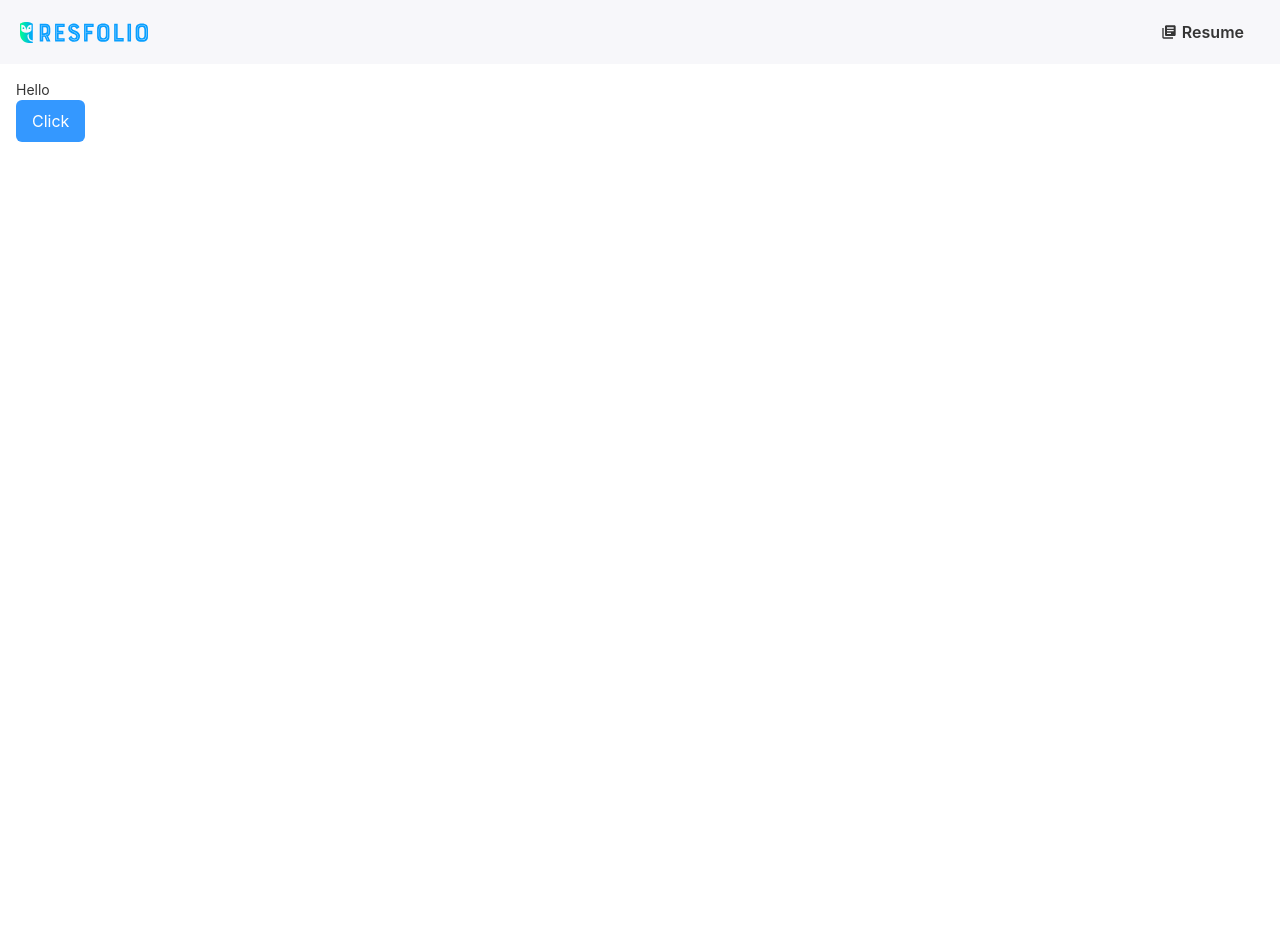
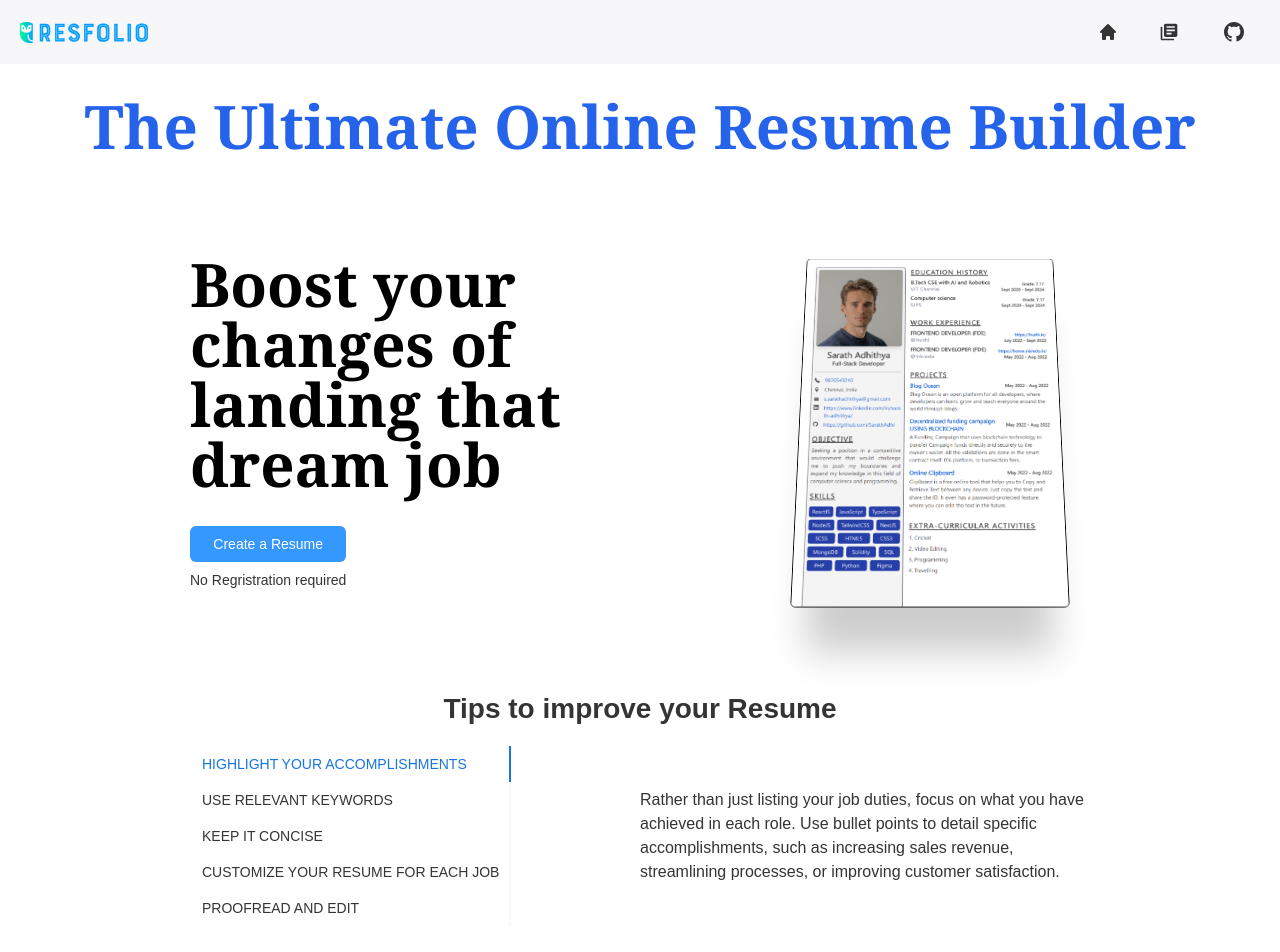
Before and after one commit to SarathAdhi/Resfolio-Resume-Generator, a Next.js app: page / in a window 1280 px wide. Shown: the top 952 px of the page. Before the commit the page ends 800 px from the top, so only its background shows below. Built offline with nearby package versions, Linux system fonts and the light colour scheme.

Commit message:
footer & home hero section

```diff
--- /dev/null
+++ b/src/common/components/Footer/index.tsx
@@ -0,0 +1,37 @@
+import Link from "next/link";
+import React from "react";
+import { Footer as _Footer } from "rsuite";
+
+const Footer = () => {
+  return (
+    <_Footer className="w-full bg-[#111] text-white space-y-4">
+      <div className="p-4 grid justify-center sm:justify-start sm:grid-cols-3 gap-8">
+        <img className="w-40" src="/logo.svg" />
+
+        <div className="flex flex-col items-center text-center sm:items-start sm:text-left gap-2">
+          <h5>Links</h5>
+
+          <div className="grid">
+            <Link href="/">Home</Link>
+            <Link href="/resume">Resume</Link>
+            <Link href="https://github.com/SarathAdhi/Resfolio-Resume-Generator">
+              GitHub
+            </Link>
+          </div>
+        </div>
+
+        <div className="flex flex-col items-center text-center sm:items-start sm:text-left gap-2">
+          <h5>Contributor</h5>
+
+          <Link href="https://github.com/SarathAdhi">Sarath Adhithya</Link>
+        </div>
+      </div>
+
+      <div className="p-2 bg-black">
+        <p className="text-center">Copyright © 2023 Resfolio Resume Builder</p>
+      </div>
+    </_Footer>
+  );
+};
+
+export default Footer;
--- a/src/common/components/NavBar/index.tsx
+++ b/src/common/components/NavBar/index.tsx
@@ -1,34 +1,110 @@
 import React from "react";
-import { Navbar as RSNavbar, Nav } from "rsuite";
+import { Navbar as RSNavbar, Nav, Header, Tooltip, Whisper } from "rsuite";
 import Link from "next/link";
 import { MdLibraryBooks } from "react-icons/md";
+import { BsGithub } from "react-icons/bs";
+import { HiHome } from "react-icons/hi";
 
 type Props = {
   ActionComponent?: React.ReactNode;
 };
 
+const pages = [
+  {
+    name: "Home",
+    href: "/",
+    Icon: HiHome,
+  },
+  {
+    name: "Resume Builder",
+    href: "/resume",
+    Icon: MdLibraryBooks,
+  },
+];
+
 const Navbar: React.FC<Props> = ({ ActionComponent }) => {
   return (
-    <RSNavbar className="z-50 sticky top-0 flex items-center justify-center gap-4 w-full">
-      <div className="max-w-full w-[1536px] p-1">
+    <Header className="w-full z-50 sticky top-0">
+      <RSNavbar className="flex items-center justify-center gap-4 w-full">
+        <div className="max-w-full w-[1536px] sm:p-1 flex items-center">
           <RSNavbar.Brand as={Link} href="/" className="!px-0">
-          <img src="/logo.svg" className="w-32" />
+            <img src="/logo.svg" className="w-20 mt-1 sm:mt-0 sm:w-32" />
           </RSNavbar.Brand>
 
-        <Nav className="!text-base !font-semibold flex items-center" pullRight>
+          <div className="flex-1" />
+
+          <Nav
+            className="!text-base !font-semibold flex items-center gap-1"
+            pullRight
+          >
+            {pages.map(({ Icon, name, href }) => (
+              <Whisper
+                key={name}
+                placement="bottom"
+                speaker={<Tooltip>{name}</Tooltip>}
+              >
                 <Nav.Item
-            className="!rounded-md"
+                  className="!hidden sm:!flex"
                   as={Link}
-            href="/resume"
-            icon={<MdLibraryBooks />}
+                  href={href}
+                  icon={<Icon size={20} />}
                 >
-            Resume
+                  {/* {name} */}
+                </Nav.Item>
+              </Whisper>
+            ))}
+
+            <Nav.Menu
+              title="More"
+              placement="bottomEnd"
+              className="!p-0 sm:!hidden !text-sm"
+            >
+              <div className="space-y-2 p-2">
+                {pages.map(({ Icon, name, href }) => (
+                  <Nav.Item
+                    key={name}
+                    as={Link}
+                    className="!p-2 !rounded-md !w-full !flex items-center gap-2"
+                    href={href}
+                    icon={<Icon size={20} />}
+                  >
+                    {name}
+                  </Nav.Item>
+                ))}
+
+                <Nav.Item
+                  as={Link}
+                  className="!p-2 !rounded-md !w-full !flex items-center gap-2"
+                  href="https://github.com/SarathAdhi/Resfolio-Resume-Generator"
+                  target="_blank"
+                  icon={<BsGithub size={20} />}
+                >
+                  GitHub
                 </Nav.Item>
 
                 {ActionComponent}
+              </div>
+            </Nav.Menu>
+
+            <div className="!hidden sm:!flex">{ActionComponent}</div>
+
+            <Whisper
+              placement="bottom"
+              speaker={<Tooltip>Star on GitHub</Tooltip>}
+            >
+              <Nav.Item
+                as={Link}
+                className="!hidden sm:!flex"
+                href="https://github.com/SarathAdhi/Resfolio-Resume-Generator"
+                target="_blank"
+              >
+                <BsGithub size={20} />
+              </Nav.Item>
+            </Whisper>
           </Nav>
         </div>
       </RSNavbar>
+    </Header>
   );
 };
 
--- a/src/common/layouts/PageLayout.tsx
+++ b/src/common/layouts/PageLayout.tsx
@@ -2,6 +2,8 @@ import React from "react";
 import NavBar from "@components/NavBar";
 import clsx from "clsx";
 import { Component } from "types/component";
+import { Container, Content } from "rsuite";
+import Footer from "@components/Footer";
 
 type Props = {
   ActionComponent?: React.ReactNode;
@@ -14,13 +16,17 @@ const PageLayout: React.FC<Props> = ({
 }) => {
   return (
     <>
-      <main className="flex flex-col items-center min-h-screen">
+      <Container className="flex flex-col items-center gap-8 min-h-screen">
         <NavBar ActionComponent={ActionComponent} />
 
-        <div className={clsx("p-4 max-w-full w-[1536px]", className)}>
+        <Content
+          className={clsx("p-2 sm:p-4 !pt-0 max-w-full w-[1536px]", className)}
+        >
           {children}
-        </div>
-      </main>
+        </Content>
+
+        <Footer />
+      </Container>
     </>
   );
 };
--- /dev/null
+++ b/src/modules/Home/ResumeTips.tsx
@@ -0,0 +1,73 @@
+import React from "react";
+import { Nav } from "rsuite";
+
+const tips = [
+  {
+    title: "Highlight your accomplishments",
+    description:
+      "Rather than just listing your job duties, focus on what you have achieved in each role. Use bullet points to detail specific accomplishments, such as increasing sales revenue, streamlining processes, or improving customer satisfaction.",
+  },
+  {
+    title: "Use relevant keywords",
+    description:
+      "Many companies use Applicant Tracking Systems (ATS) to scan resumes for keywords that match the job description. Make sure to include relevant keywords throughout your resume, but don't overdo it. Your resume should still be easy to read and understandable.",
+  },
+  {
+    title: "Keep it concise",
+    description:
+      "Your resume should be no more than two pages long, so prioritize your most relevant experience and qualifications. Use bullet points and concise language to make your resume easy to scan.",
+  },
+  {
+    title: "Customize your resume for each job",
+    description:
+      "Tailor your resume to the specific job you're applying for. Use the job description to identify the skills and qualifications that the employer is looking for, and make sure to highlight those in your resume.",
+  },
+  {
+    title: "Proofread and edit",
+    description:
+      "Spelling and grammatical errors can make a bad impression on potential employers. Make sure to proofread your resume carefully and have someone else review it as well.",
+  },
+];
+
+const ResumeTips = () => {
+  const [active, setActive] = React.useState(tips[0].title);
+
+  return (
+    <div className="w-full grid gap-4">
+      <h3 className="text-center">Tips to improve your Resume</h3>
+
+      <div className="flex flex-col md:flex-row items-center  justify-between gap-8">
+        <Nav
+          appearance="subtle"
+          vertical
+          activeKey={active}
+          onSelect={setActive}
+        >
+          {tips.map((tip) => (
+            <Nav.Item
+              className="uppercase"
+              key={tip.title}
+              eventKey={tip.title}
+            >
+              {tip.title}
+            </Nav.Item>
+          ))}
+        </Nav>
+
+        {tips.map(
+          (tip) =>
+            tip.title === active && (
+              <div
+                className="md:w-[450px] text-center md:text-left flex flex-col gap-2"
+                key={tip.title}
+              >
+                <p>{tip.description}</p>
+              </div>
+            )
+        )}
+      </div>
+    </div>
+  );
+};
+
+export default ResumeTips;
--- a/src/modules/Resume/Templates/Template_1.tsx
+++ b/src/modules/Resume/Templates/Template_1.tsx
@@ -27,8 +27,11 @@ const Template_1 = () => {
   } = formValues;
 
   return (
-    <div id="template-1" className="text-black h-full flex gap-4">
-      <div className="w-72 flex-shrink-0 h-full p-2 flex-c gap-4 bg-[#f4f4f4] rounded-t-lg border-2 border-gray-500 border-b-0">
+    <div
+      id="template-1"
+      className="p-8 !pb-0 text-black min-h-screen grid grid-cols-8 gap-4"
+    >
+      <div className="col-span-3 flex-shrink-0 h-full p-2 flex-c gap-4 bg-[#f4f4f4] rounded-t-lg border-2 border-gray-500 border-b-0">
         {image && <img src={image} className="shadow-lg rounded-md" />}
 
         <div className="-mt-2 flex-c">
@@ -72,7 +75,7 @@ const Template_1 = () => {
             <p className="flex-cr !items-start gap-4 ">
               <BsLinkedin />
 
-              <Link href={linkedin} className="-mt-0.5 break-all">
+              <Link href={linkedin} className="-mt-1 break-all">
                 {linkedin}
               </Link>
             </p>
@@ -82,7 +85,7 @@ const Template_1 = () => {
             <p className="flex-cr !items-start gap-4 ">
               <BsGithub />
 
-              <Link href={github} className="-mt-0.5 break-all">
+              <Link href={github} className="-mt-1 break-all">
                 {github}
               </Link>
             </p>
@@ -111,7 +114,7 @@ const Template_1 = () => {
         </div>
       </div>
 
-      <div className="w-full flex flex-col gap-8">
+      <div className="col-span-5 w-full flex flex-col gap-8">
         <div className="grid gap-2">
           <h4 className="title">Education History</h4>
 
@@ -120,7 +123,7 @@ const Template_1 = () => {
               <div key={index} className="flex items-end justify-between">
                 <div>
                   <h5>{edu.e_degree}</h5>
-                  <h6 className="tracking-wider text-base text-gray-400">
+                  <h6 className="tracking-wider text-base text-gray-500">
                     {edu.e_college}
                   </h6>
                 </div>
@@ -145,7 +148,7 @@ const Template_1 = () => {
               <div key={index} className="flex items-end justify-between gap-4">
                 <div>
                   <h5>{w.w_role}</h5>
-                  <h6 className="tracking-wider text-base text-gray-400">
+                  <h6 className="tracking-wider text-base text-gray-500">
                     @{w.w_company}
                   </h6>
                 </div>
--- a/src/modules/Resume/Templates/Template_2.tsx
+++ b/src/modules/Resume/Templates/Template_2.tsx
@@ -29,7 +29,7 @@ const Template_2 = () => {
   return (
     <div
       id="template-2"
-      className="text-black h-full flex flex-col items-center gap-4"
+      className="p-8 text-black h-full flex flex-col items-center gap-4"
     >
       <div className="w-full flex items-center justify-between gap-4">
         {image && <img src={image} className="w-36 shadow-lg rounded-full" />}
--- a/src/modules/Resume/components/Templates.tsx
+++ b/src/modules/Resume/components/Templates.tsx
@@ -8,7 +8,7 @@ const Templates = () => {
   const { setTemplate, activeTemplate } = useStore();
 
   return (
-    <div className="grid grid-cols-2 gap-4">
+    <div className="grid grid-cols-3 gap-4">
       {_Templates.map((Component, index) => {
         const compName = `template-${index + 1}`;
 
--- a/src/pages/index.tsx
+++ b/src/pages/index.tsx
@@ -1,14 +1,39 @@
 import PageLayout from "@layouts/PageLayout";
+import Link from "next/link";
 import { Button } from "rsuite";
+import ResumeTips from "@modules/Home/ResumeTips";
 
 export default function Home() {
   return (
-    <PageLayout>
-      <div>Hello</div>
+    <PageLayout className="flex-c gap-10">
+      <h1 className="text-4xl md:text-6xl text-center text-blue-600 font-serif leading-none">
+        The Ultimate Online Resume Builder
+      </h1>
 
-      <Button appearance="primary" size="lg">
-        Click
-      </Button>
+      <div className="flex-c gap-10 max-w-full w-[900px]">
+        <div className="flex flex-col md:flex-row items-center justify-between gap-4 md:gap-10">
+          <div className="flex flex-col items-center md:items-start gap-8">
+            <h1 className="font-serif text-4xl text-center md:text-left md:text-6xl text-black leading-none">
+              Boost your changes of landing that dream job
+            </h1>
+
+            <div className="grid place-content-start gap-2">
+              <Button as={Link} appearance="primary" href="/resume">
+                Create a Resume
+              </Button>
+
+              <span>No Regristration required</span>
+            </div>
+          </div>
+
+          <img
+            className="hero-section-md md:hero-section w-80 border border-black rounded-md"
+            src="templates/template-1.png"
+          />
+        </div>
+
+        <ResumeTips />
+      </div>
     </PageLayout>
   );
 }
--- a/src/styles/globals.css
+++ b/src/styles/globals.css
@@ -1,6 +1,12 @@
 @tailwind base;
 @tailwind components;
 @tailwind utilities;
+
+@import url("https://fonts.googleapis.com/css2?family=Poppins:ital,wght@0,100;0,200;0,300;0,400;0,500;0,600;0,700;0,800;0,900;1,100;1,200;1,300;1,400;1,500;1,600;1,700;1,800;1,900&display=swap");
+
+body {
+  font-family: "Poppins", sans-serif !important;
+}
 
 p {
   @apply text-base;
@@ -29,3 +35,28 @@ svg {
 .title {
   @apply tracking-widest uppercase underline;
 }
+
+.rs-navbar-item {
+  @apply !h-10 !rounded-md;
+}
+
+.hero-section {
+  transform: perspective(1000px) translate3d(0px, 0px, -100px) rotateX(27deg)
+    scale(0.9, 0.9);
+  border: 1px solid black;
+  box-shadow: 0 70px 40px -20px rgba(0, 0, 0, 0.2);
+  transition: 0.4s ease-in-out transform;
+}
+
+.hero-section-md {
+  transform: perspective(1000px) translate3d(0px, 0px, -100px) rotateX(20deg)
+    scale(0.9, 0.9);
+  border: 1px solid black;
+  box-shadow: 0 70px 40px -20px rgba(0, 0, 0, 0.2);
+  transition: 0.4s ease-in-out transform;
+}
+
+.hero-section:hover,
+.hero-section-md:hover {
+  transform: translate3d(0px, 0px, -250px);
+}
```
Also changed, not shown: src/modules/Resume/BuilderForm.tsx (+36 -3 lines), src/pages/resume.tsx (+15 -11 lines), public/resfolio-logo.svg (deleted). Lines whose indentation alone changed are shown as unchanged.
